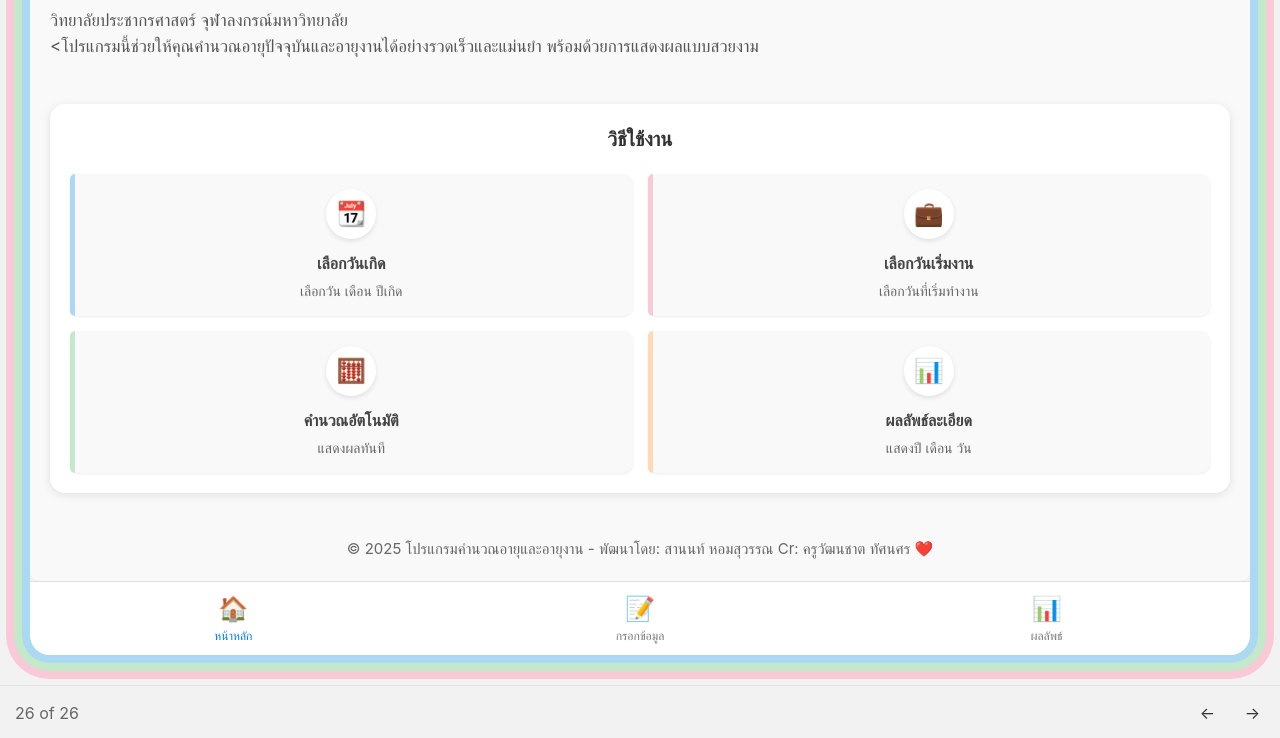
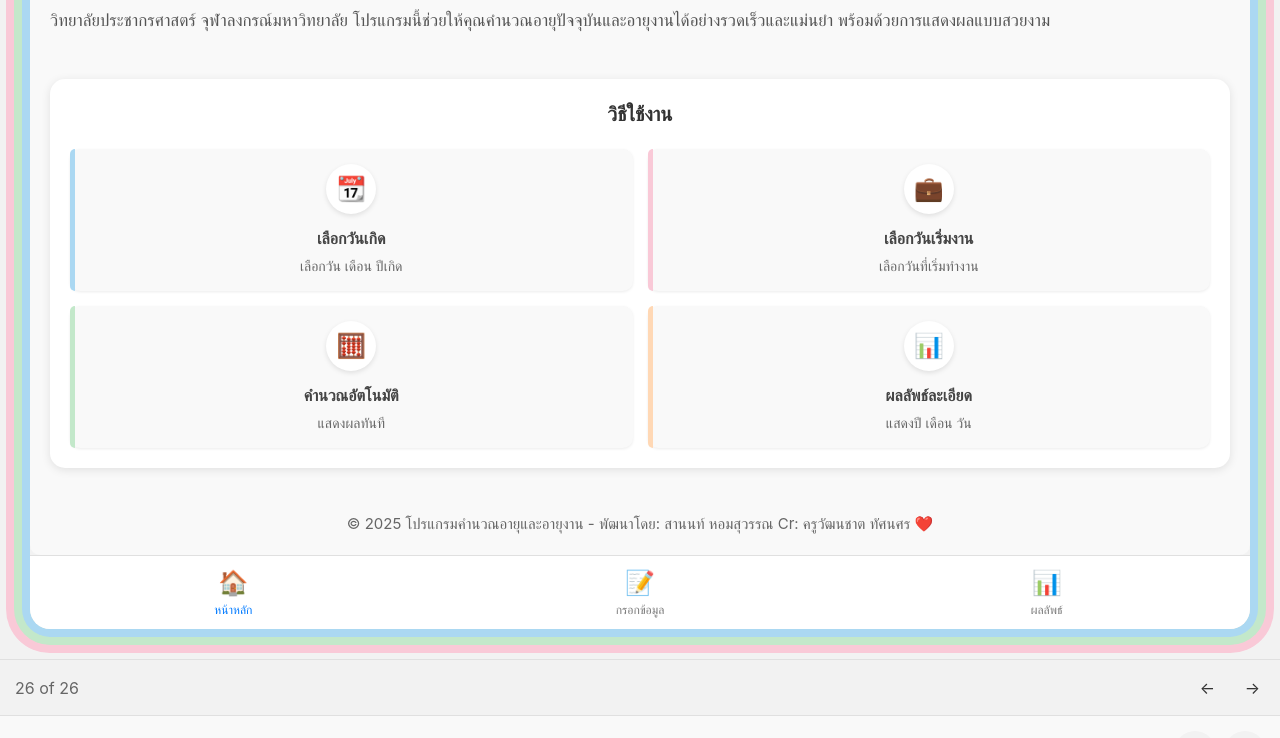
Before and after one commit to hsanond/AgeCalV2, a plain HTML site: page index.html in a window 1280 px wide. Shown: the part 179-917 px from the top of the page. Drawn offline with Linux system fonts and the light colour scheme.

Commit message:
Update index.html

```diff
--- a/index.html
+++ b/index.html
@@ -39,7 +39,7 @@
             <div class="page homepage active" id="page-home">
                 <h1 class="app-title">โปรแกรมคำนวณอายุและอายุงาน</h1>
                 <p class="app-description">
-                    วิทยาลัยประชากรศาสตร์ จุฬาลงกรณ์มหาวิทยาลัย <br><โปรแกรมนี้ช่วยให้คุณคำนวณอายุปัจจุบันและอายุงานได้อย่างรวดเร็วและแม่นยำ พร้อมด้วยการแสดงผลแบบสวยงาม
+                    วิทยาลัยประชากรศาสตร์ จุฬาลงกรณ์มหาวิทยาลัย โปรแกรมนี้ช่วยให้คุณคำนวณอายุปัจจุบันและอายุงานได้อย่างรวดเร็วและแม่นยำ พร้อมด้วยการแสดงผลแบบสวยงาม
                 </p>
 
                 <!-- Infographic Section -->
```
